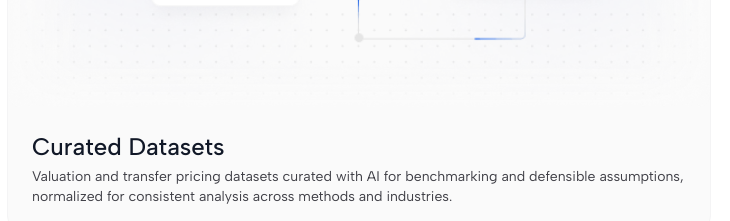
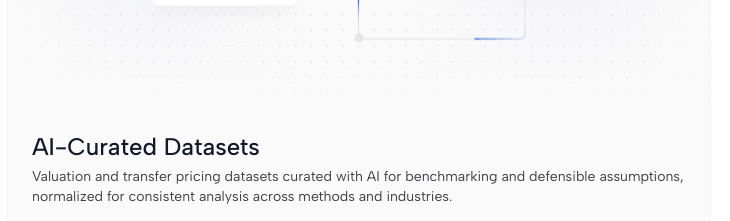
Before and after one commit to sergiu-os/Seemas, a Next.js app: page /transfer-pricing in a window 1280 px wide. Shown: the part 4660-4881 px from the top of the page, without its empty margins (281-1011 px from the left). Built offline with nearby package versions, Linux system fonts and the light colour scheme.

Commit message:
Small QA fixes

```diff
--- a/src/app/transfer-pricing/page.tsx
+++ b/src/app/transfer-pricing/page.tsx
@@ -220,7 +220,7 @@ const TransferPricingPage = () => {
               image: apartImage2,
             },
             {
-              title: "Curated Datasets",
+              title: "AI-Curated Datasets",
               description: "Valuation and transfer pricing datasets curated with AI for benchmarking and defensible assumptions, normalized for consistent analysis across methods and industries.",
               image: apartImage3,
             },
--- a/src/views/about-us/constants.ts
+++ b/src/views/about-us/constants.ts
@@ -41,6 +41,7 @@ export const leadershipTeamMembers: ProfileType[] = [
     name: "Karen Marinov, MBA",
     role: "Director of Business Operations",
     bottomCaption: "UCB, SCU, Acacia, Carr & Ferrel",
+    className: "col-start-2",
   },
 ];
 export const domainTeamMembers: ProfileType[] = [
@@ -116,5 +117,6 @@ export const technicalTeamMembers: ProfileType[] = [
     name: "Yaroslav Kit",
     role: "UI Software Engineer",
     image: "/about-us/avatars/Yaroslav Kit.png",
+    className: "col-start-2",
   },
 ];
```
